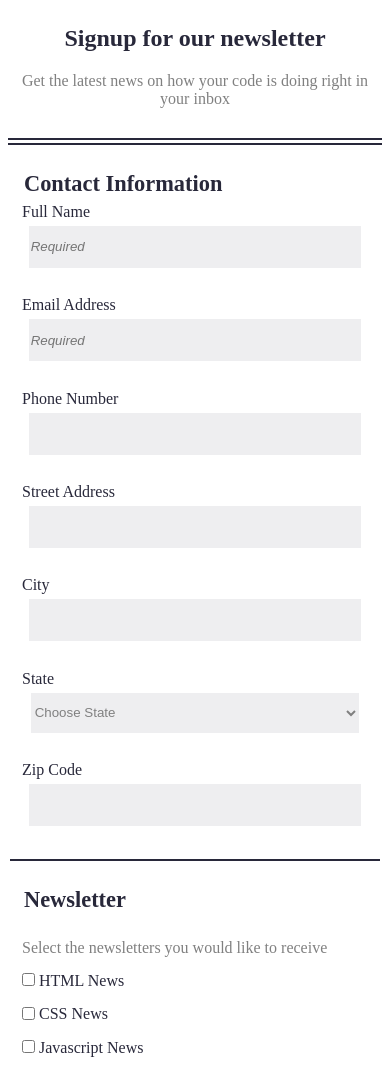
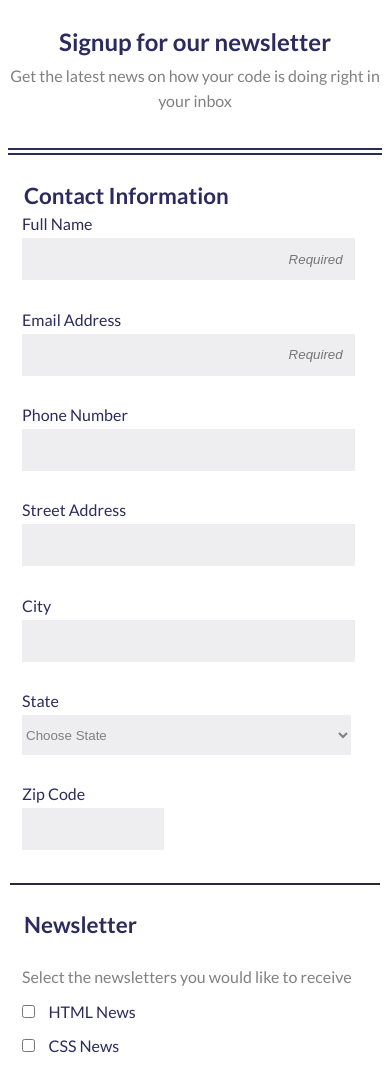
Before and after one commit to MABBenton/TechDegree-Project3_Online-Registration-Form, a plain HTML site: page index.html in a window 390 px wide. Shown: the part 100-1167 px from the top of the page. Drawn offline with Linux system fonts and the light colour scheme.

Commit message:
finished styling mobile view

```diff
--- a/CSS/style.css
+++ b/CSS/style.css
@@ -1,12 +1,29 @@
 /* Element Selectors */
+body {
+  font-family: 'Lato', sans-serif;
+}
 
+input:focus {
+  outline: solid 2px rgb(50, 50, 159);
+}
+select:focus {
+  outline: solid 2px rgb(50, 50, 159);
+}
+
+textarea:focus {
+  outline: solid 2px rgb(50, 50, 159);
+}
+
+button:focus {
+  outline: solid 2px rgb(50, 50, 159);
+}
 
 input,
 select,
 textarea {
   background: rgb(238, 238, 240);
   border: none;
-  margin: 3% auto;
+  margin: 3% 0;
 }
 
 p, select, footer {
@@ -15,13 +32,14 @@ p, select, footer {
 
 p {
   margin: 20px 0 6px 0;
+  line-height: 25px;
 }
 
 button {
   background: rgb(93, 194, 194);
   color: white;
   width: 95vw;
-    margin: 5% 0 8% 0;
+  margin: 5% auto 8%;
   padding: 17px 0;
   font-size: 1.3em;
   border-radius: 3%;
@@ -32,15 +50,10 @@ fieldset {
   border: none;
 }
 
-h2,
-.section-heading,
-label {
-  color: rgb(40, 40, 58);
-}
-
 footer {
   text-align: center;
   font-style: italic;
+  margin-bottom: 8%;
 }
 
 /* ID selectors */
@@ -49,6 +62,9 @@ footer {
   margin-bottom: 30px;
 }
 
+#zip {
+  width: 40%;
+}
 /* Attribute selectors*/
 
 input[type="text"], select {
@@ -58,14 +74,32 @@ input[type="text"], select {
   height: 40px;
 }
 
-input[placeholder="Required"] {
+input[type="radio"],
+input[type="checkbox"] {
+  margin-right: 3%;
+}
+
+::placeholder {
   font-style: italic;
+  text-align: right;
+  padding-right: 10px;
 }
 
 /* Class selectors */
 
+h2,
+.section-heading,
+label {
+  color: rgb(43, 43, 94);
+}
+
+.section-heading {
+  font-size: 1.4em;
+  font-weight: bold;
+}
+
 .header {
-  background: rgb(40, 40, 58);
+  background: rgb(43, 43, 94);
   text-align: center;
   padding: 30px 0;
   color: white;
@@ -78,15 +112,14 @@ input[placeholder="Required"] {
   text-align: center;
 }
 
-.sub-heading_p {
-  padding-bottom: 30px;
-  margin-bottom: 7%;
-  border-bottom: double 7px rgb(40, 40, 58);
+.sub-heading {
+  margin-bottom: 2%;
 }
 
-.section-heading {
-  font-size: 1.4em;
-  font-weight: bold;
+.sub-heading_p {
+  padding-bottom: 35px;
+  margin: 2% 0 7%;
+  border-bottom: double 7px rgb(43, 43, 94);
 }
 
 .contact {
--- a/index.html
+++ b/index.html
@@ -4,6 +4,9 @@
     <meta name="viewport" content="width=device-width,initial-scale=1">
     <link rel="stylesheet" href="css/style.css">
     <link rel="stylesheet" href="css/flexbox.css">
+    <link rel="preconnect" href="https://fonts.googleapis.com">
+    <link rel="preconnect" href="https://fonts.gstatic.com" crossorigin>
+    <link href="https://fonts.googleapis.com/css2?family=Lato:ital,wght@0,400;0,700;1,400&display=swap" rel="stylesheet">
     <title>TechDegree Project-3 Online Registration Form</title>
   </head>
 
@@ -130,7 +133,7 @@
             <textarea id="other-topics" name="other-topics" rows="5" cols="37"></textarea>
           </fieldset>
 
-          <button type="submit">Sign Up</button>
+          <button type="submit" class="button">Sign Up</button>
         </form>
       </div>
     </main>
```
Also changed, not shown: CSS/flexbox.css (line endings or trailing spaces). Lines whose indentation alone changed are shown as unchanged.
